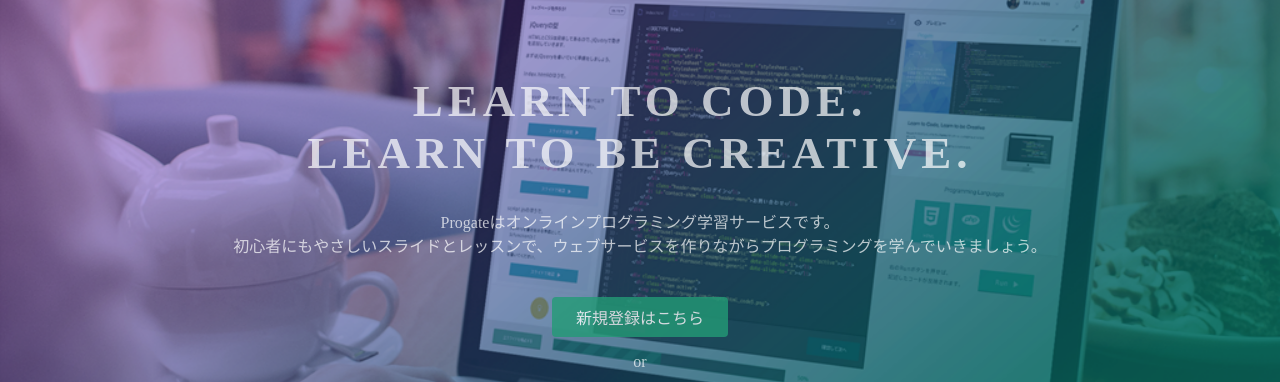
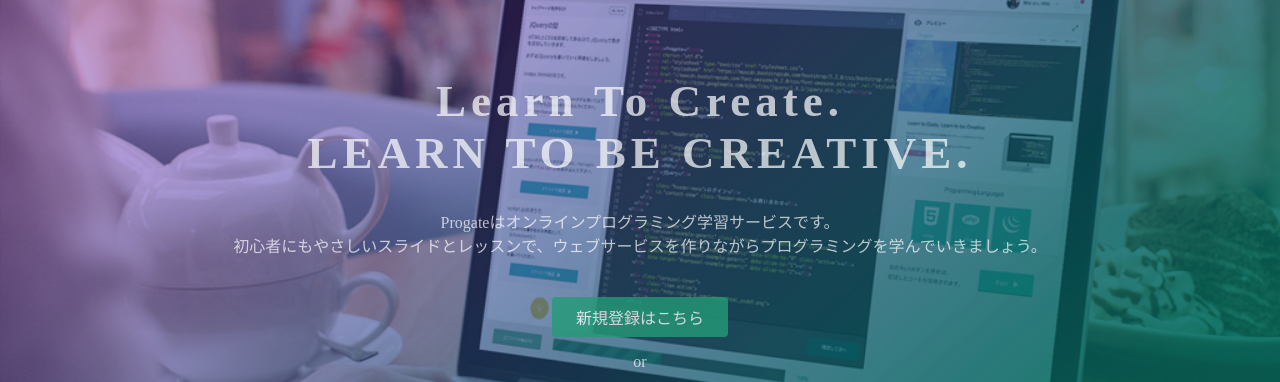
Before and after one commit to masaharu14/masaharu14.github.io, a plain HTML site: page index.html in a window 1280 px wide. Shown: the part 135-517 px from the top of the page. Drawn offline with Linux system fonts and the light colour scheme.

Commit message:
Update index.html

```diff
--- a/index.html
+++ b/index.html
@@ -23,7 +23,7 @@
   </header>
   <div class="top-wrapper">
     <div class="container">
-      <h1>LEARN TO CODE.<br>LEARN TO BE CREATIVE.</h1>
+      <h1>Learn To Create.<br>LEARN TO BE CREATIVE.</h1>
       <p>Progateはオンラインプログラミング学習サービスです。<br>初心者にもやさしいスライドとレッスンで、ウェブサービスを作りながらプログラミングを学んでいきましょう。</p>
       <div class="btn-wrapper">
         <a href="#" class="btn signup">新規登録はこちら</a>
```
